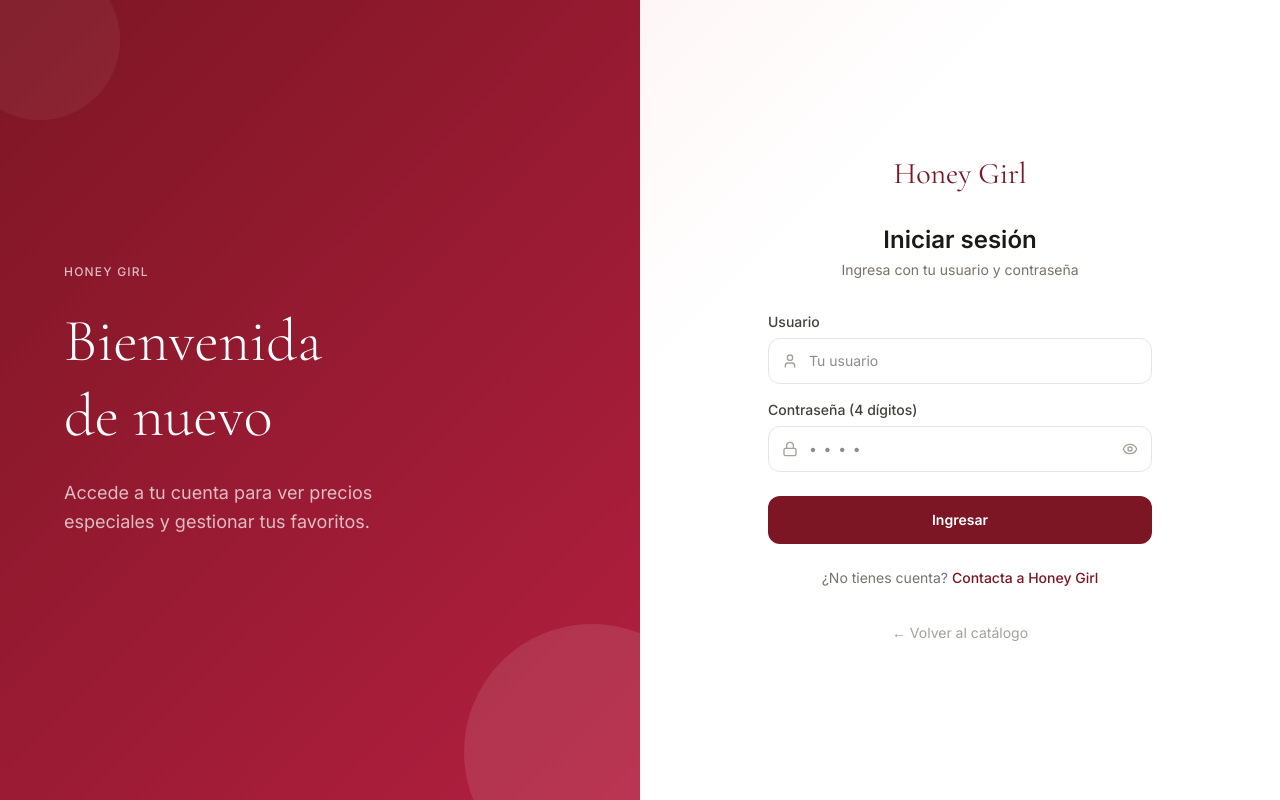
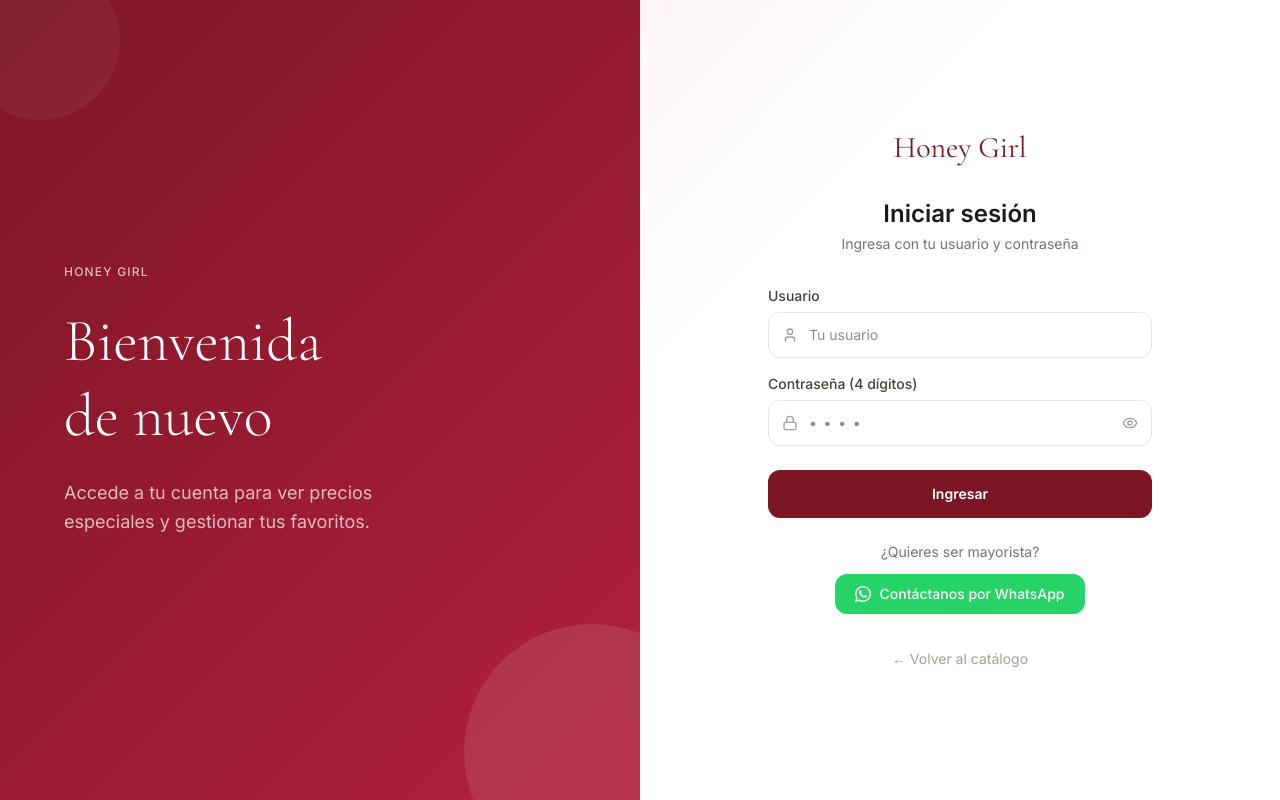
Before and after one commit to granadossilvia06-alt/catalogo-honeygirl, a React (Vite) app in the folder frontend/: page /login in a window 1280 px wide. Built offline with nearby package versions, Linux system fonts and the light colour scheme; no server answers.

Commit message:
Boton WhatsApp en login para contacto mayorista
Mensaje automatico indicando interes en ser mayorista

Co-Authored-By: Claude Sonnet 4.6 <noreply@anthropic.com>

```diff
--- a/frontend/src/pages/LoginPage.jsx
+++ b/frontend/src/pages/LoginPage.jsx
@@ -111,10 +111,21 @@ export default function LoginPage() {
           </form>
 
           {!isAdminMode && (
-            <p className="text-center text-sm text-stone-500 mt-6">
-              ¿No tienes cuenta?{' '}
-              <span className="font-medium" style={{ color: '#7d1624' }}>Contacta a Honey Girl</span>
-            </p>
+            <div className="mt-6 text-center">
+              <p className="text-sm text-stone-500 mb-3">¿Quieres ser mayorista?</p>
+              <a
+                href={`https://wa.me/593960249009?text=${encodeURIComponent('Hola Honey Girl 👋 Soy mayorista y me interesa emprender contigo. ¿Me puedes dar más información sobre cómo trabajar juntas?')}`}
+                target="_blank"
+                rel="noopener noreferrer"
+                className="inline-flex items-center gap-2 px-5 py-2.5 rounded-xl text-white text-sm font-medium transition-all hover:opacity-90 active:scale-95"
+                style={{ background: '#25D366' }}
+              >
+                <svg viewBox="0 0 24 24" width="16" height="16" fill="currentColor">
+                  <path d="M17.472 14.382c-.297-.149-1.758-.867-2.03-.967-.273-.099-.471-.148-.67.15-.197.297-.767.966-.94 1.164-.173.199-.347.223-.644.075-.297-.15-1.255-.463-2.39-1.475-.883-.788-1.48-1.761-1.653-2.059-.173-.297-.018-.458.13-.606.134-.133.298-.347.446-.52.149-.174.198-.298.298-.497.099-.198.05-.371-.025-.52-.075-.149-.669-1.612-.916-2.207-.242-.579-.487-.5-.669-.51-.173-.008-.371-.01-.57-.01-.198 0-.52.074-.792.372-.272.297-1.04 1.016-1.04 2.479 0 1.462 1.065 2.875 1.213 3.074.149.198 2.096 3.2 5.077 4.487.709.306 1.262.489 1.694.625.712.227 1.36.195 1.871.118.571-.085 1.758-.719 2.006-1.413.248-.694.248-1.289.173-1.413-.074-.124-.272-.198-.57-.347m-5.421 7.403h-.004a9.87 9.87 0 01-5.031-1.378l-.361-.214-3.741.982.998-3.648-.235-.374a9.86 9.86 0 01-1.51-5.26c.001-5.45 4.436-9.884 9.888-9.884 2.64 0 5.122 1.03 6.988 2.898a9.825 9.825 0 012.893 6.994c-.003 5.45-4.437 9.884-9.885 9.884m8.413-18.297A11.815 11.815 0 0012.05 0C5.495 0 .16 5.335.157 11.892c0 2.096.547 4.142 1.588 5.945L.057 24l6.305-1.654a11.882 11.882 0 005.683 1.448h.005c6.554 0 11.89-5.335 11.893-11.893a11.821 11.821 0 00-3.48-8.413z"/>
+                </svg>
+                Contáctanos por WhatsApp
+              </a>
+            </div>
           )}
 
           <div className="mt-8 text-center">
```
